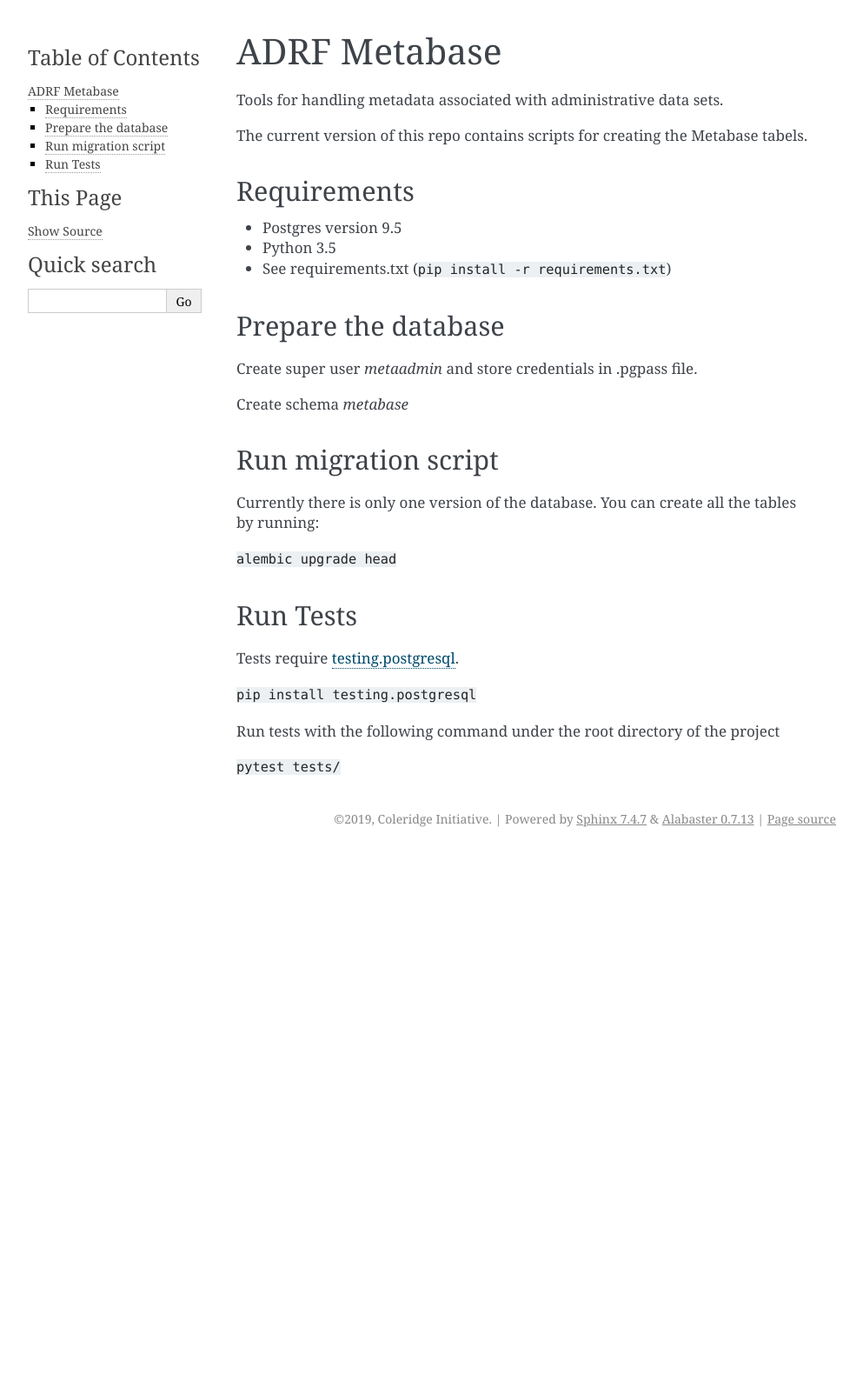
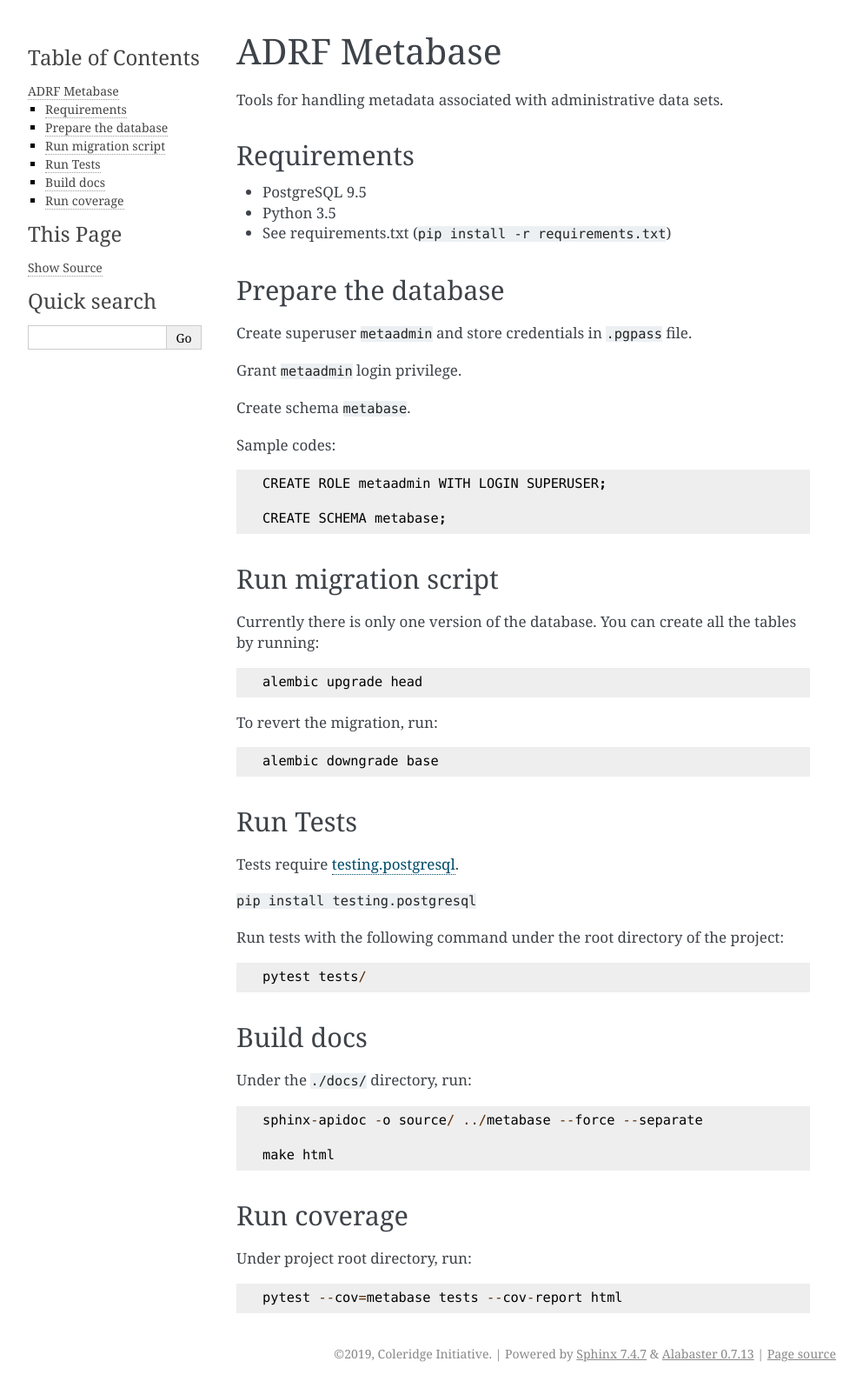
Before and after one commit to hsswiki/adrf-metabase, a Sphinx documentation site: the page built from docs/source/readme.rst, in a window 1280 px wide. Shown: the whole page at 87% size, without its empty margins (148-1141 px from the left). Built offline with Sphinx 7.4.7, drawn with Linux system fonts in a browser that asks for light colours; before the commit the page ends 981 px from its top, so only the background shows below that.

Commit message:
Update docs

```diff
--- a/README.rst
+++ b/README.rst
@@ -4,14 +4,11 @@ ADRF Metabase
 
 Tools for handling metadata associated with administrative data sets.
 
-The current version of this repo contains scripts for creating the Metabase
-tabels.
-
 --------------
 Requirements
 --------------
 
-- Postgres version 9.5
+- PostgreSQL 9.5
 
 - Python 3.5
 
@@ -21,18 +18,30 @@ Requirements
 Prepare the database
 -----------------------
 
-Create super user `metaadmin` and store credentials in .pgpass file.
+Create superuser ``metaadmin`` and store credentials in ``.pgpass`` file.
 
-Create schema `metabase`
+Grant ``metaadmin`` login privilege.
+
+Create schema ``metabase``.
+
+Sample codes::
+
+    CREATE ROLE metaadmin WITH LOGIN SUPERUSER;
+
+    CREATE SCHEMA metabase;
 
 ------------------------
 Run migration script
 ------------------------
 
 Currently there is only one version of the database. You can create all the
-tables by running:
+tables by running::
 
-``alembic upgrade head``
+    alembic upgrade head
+
+To revert the migration, run::
+
+    alembic downgrade base
 
 -----------
 Run Tests
@@ -42,6 +51,24 @@ Tests require `testing.postgresql <https://github.com/tk0miya/testing.postgresql
 
 ``pip install testing.postgresql``
 
-Run tests with the following command under the root directory of the project
+Run tests with the following command under the root directory of the project::
 
-``pytest tests/``
+    pytest tests/
+
+----------
+Build docs
+----------
+
+Under the ``./docs/`` directory, run::
+
+    sphinx-apidoc -o source/ ../metabase --force --separate
+
+    make html
+
+------------
+Run coverage
+------------
+
+Under project root directory, run::
+
+    pytest --cov=metabase tests --cov-report html
--- a/docs/source/conf.py
+++ b/docs/source/conf.py
@@ -79,7 +79,7 @@ language = None
 # List of patterns, relative to source directory, that match files and
 # directories to ignore when looking for source files.
 # This pattern also affects html_static_path and html_extra_path.
-exclude_patterns = []
+exclude_patterns = ['metabase.settings.rst']
 
 # The name of the Pygments (syntax highlighting) style to use.
 pygments_style = None
--- a/docs/source/metabase.rst
+++ b/docs/source/metabase.rst
@@ -7,6 +7,7 @@ Submodules
 .. toctree::
 
    metabase.extract_metadata
+   metabase.extract_metadata_helper
    metabase.settings
 
 Module contents
```
Also changed, not shown: docs/source/metabase.extract_metadata_helper.rst (added, +7 -0 lines).
